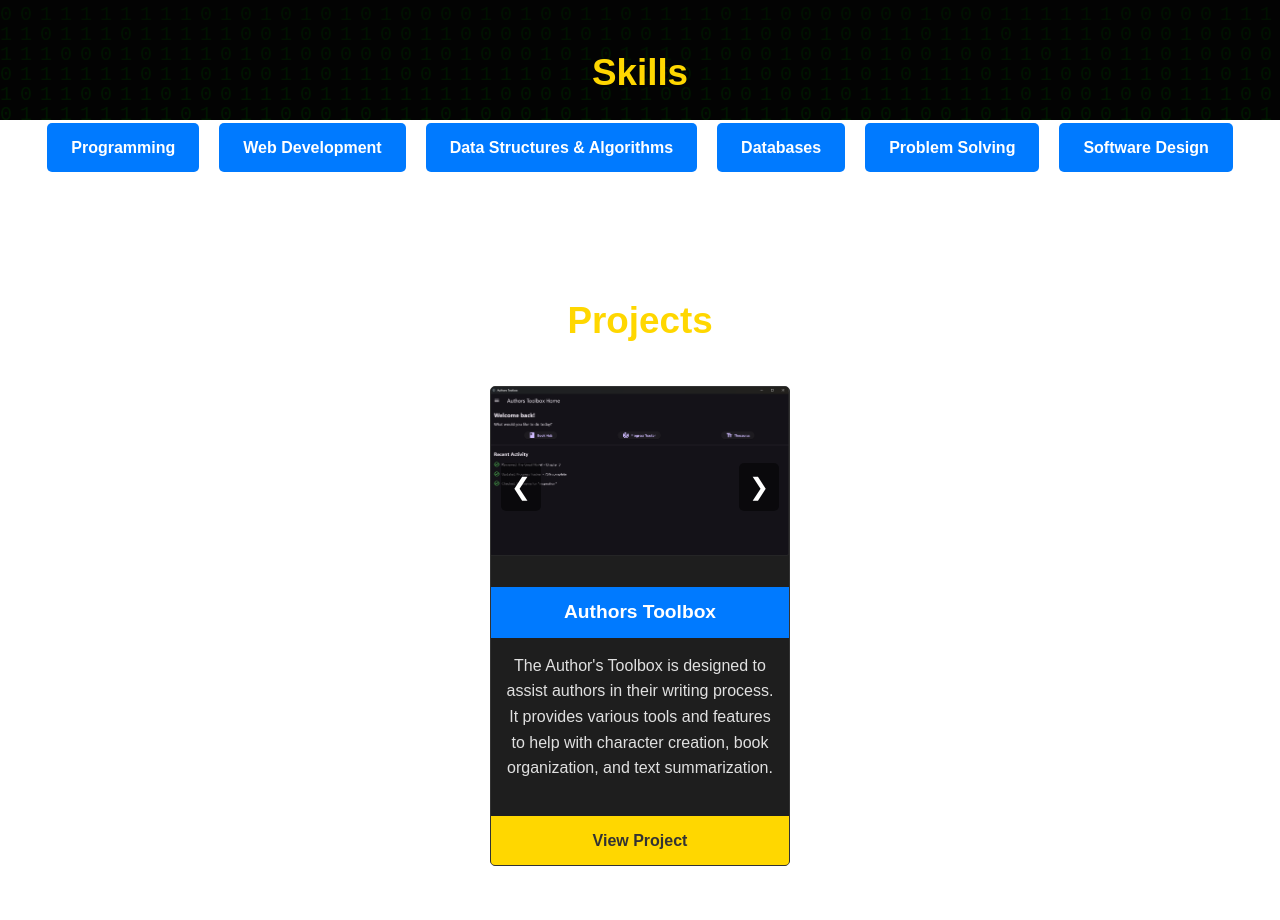
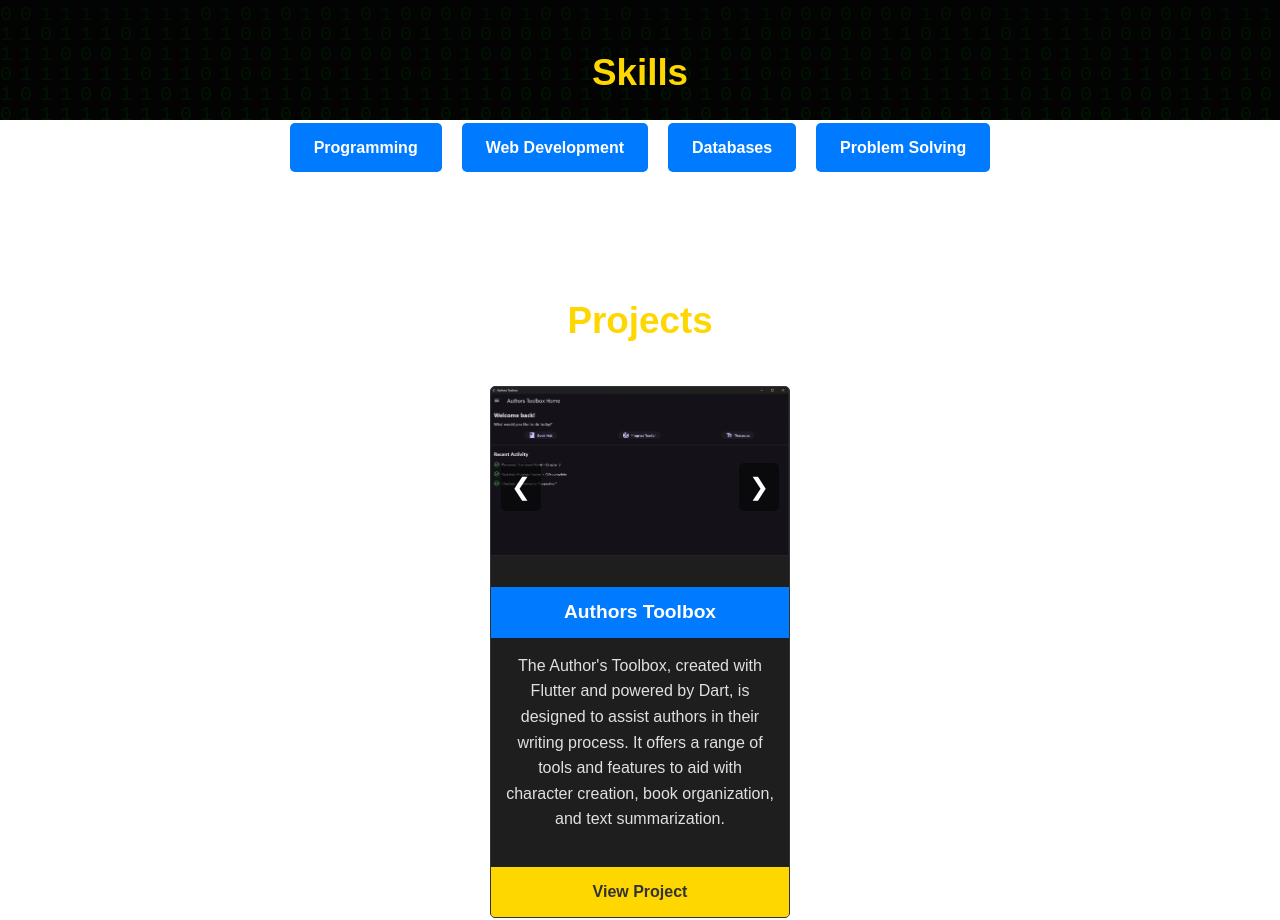
Before and after one commit to JustinLR/JustinLR.github.io, a plain HTML site: page index.html in a window 1280 px wide. Shown: the part 680-1600 px from the top of the page. Drawn offline with Linux system fonts and the light colour scheme.

Commit message:
Update index

```diff
--- a/index.html
+++ b/index.html
@@ -75,10 +75,10 @@
 				<div class="skills-container">
 					<div class="skill" onclick="showModal('programming-modal')">Programming</div>
 					<div class="skill" onclick="showModal('web-dev-modal')">Web Development</div>
-					<div class="skill" onclick="showModal('data-structures-modal')">Data Structures & Algorithms</div>
+					<!--<div class="skill" onclick="showModal('data-structures-modal')">Data Structures & Algorithms</div>-->
 					<div class="skill" onclick="showModal('databases-modal')">Databases</div>
 					<div class="skill" onclick="showModal('problem-solving-modal')">Problem Solving</div>
-					<div class="skill" onclick="showModal('software-design-modal')">Software Design</div>
+					<!--<div class="skill" onclick="showModal('software-design-modal')">Software Design</div>-->
 				</div>
 			</section>
 
@@ -87,7 +87,7 @@
 				<div class="modal-content">
 					<span class="close" onclick="hideModal('programming-modal')">&times;</span>
 					<h2>Programming</h2>
-					<p>Languages: Python, JavaScript, C++, Java</p>
+					<p>Languages: Flutter with Dart, Python, JavaScript, C++, Java</p>
 				</div>
 			</div>
 
@@ -150,9 +150,7 @@
 
 						<h3>Authors Toolbox</h3>
 						<p>
-							The Author's Toolbox is designed to assist authors in their writing process.
-							It provides various tools and features to help with character creation, book organization,
-							and text summarization.
+							The Author's Toolbox, created with Flutter and powered by Dart, is designed to assist authors in their writing process. It offers a range of tools and features to aid with character creation, book organization, and text summarization.
 						</p>
 						<a href="https://github.com/JustinLR/Authors-Toolbox" target="_blank">View Project</a>
 					</div>
```
